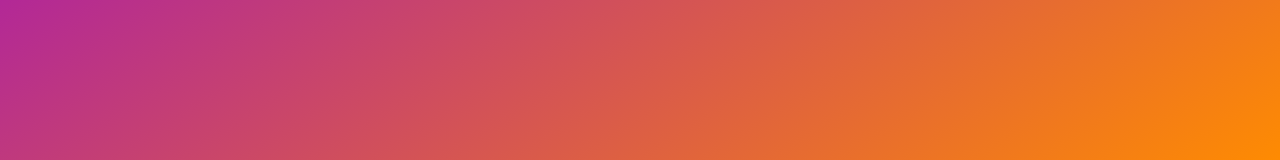
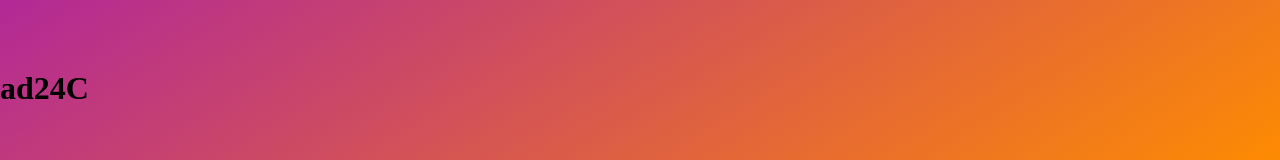
Before and after one commit to JuanmaCanovas/TPespecial, a plain HTML site: page TPE/contact.html in a window 1280 px wide. Shown: the part 629-789 px from the top of the page. Drawn offline with Linux system fonts and the light colour scheme.

Commit message:
Se agrego generador de captcha

```diff
--- a/TPE/contact.html
+++ b/TPE/contact.html
@@ -34,5 +34,6 @@
     <div>
         <h1 id="captcha"></h1>
     </div>
+    <script src="js/captchaGenerator.js"></script>
 </body>
 </html>
```
